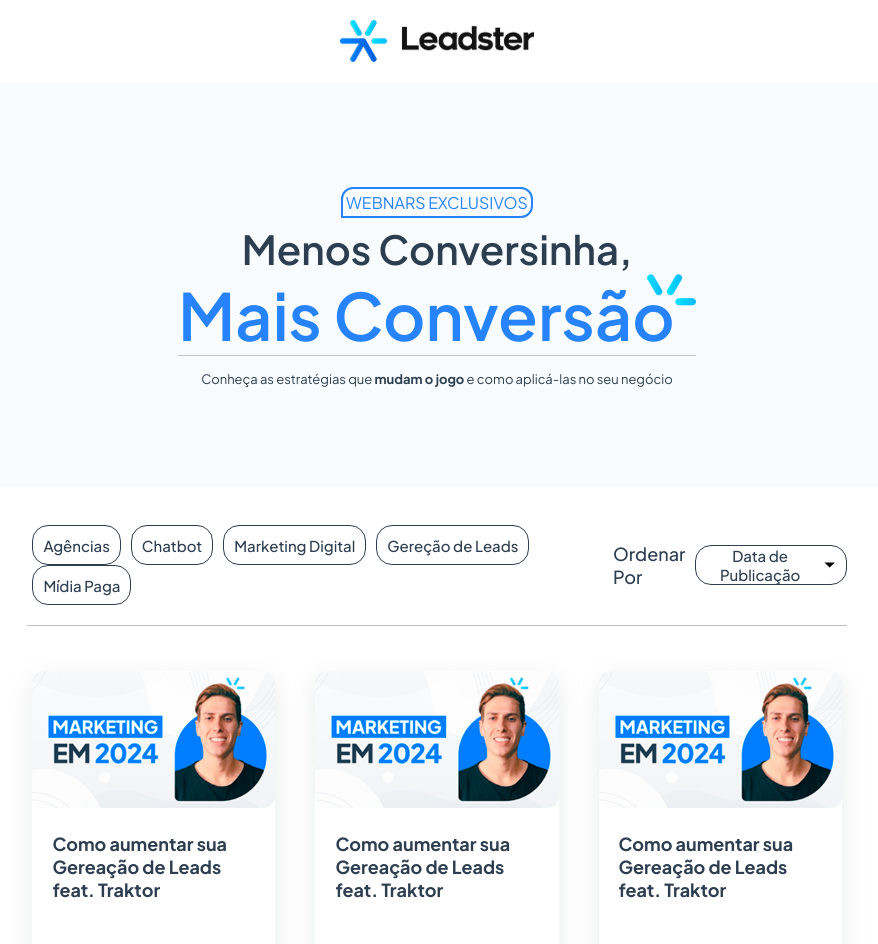
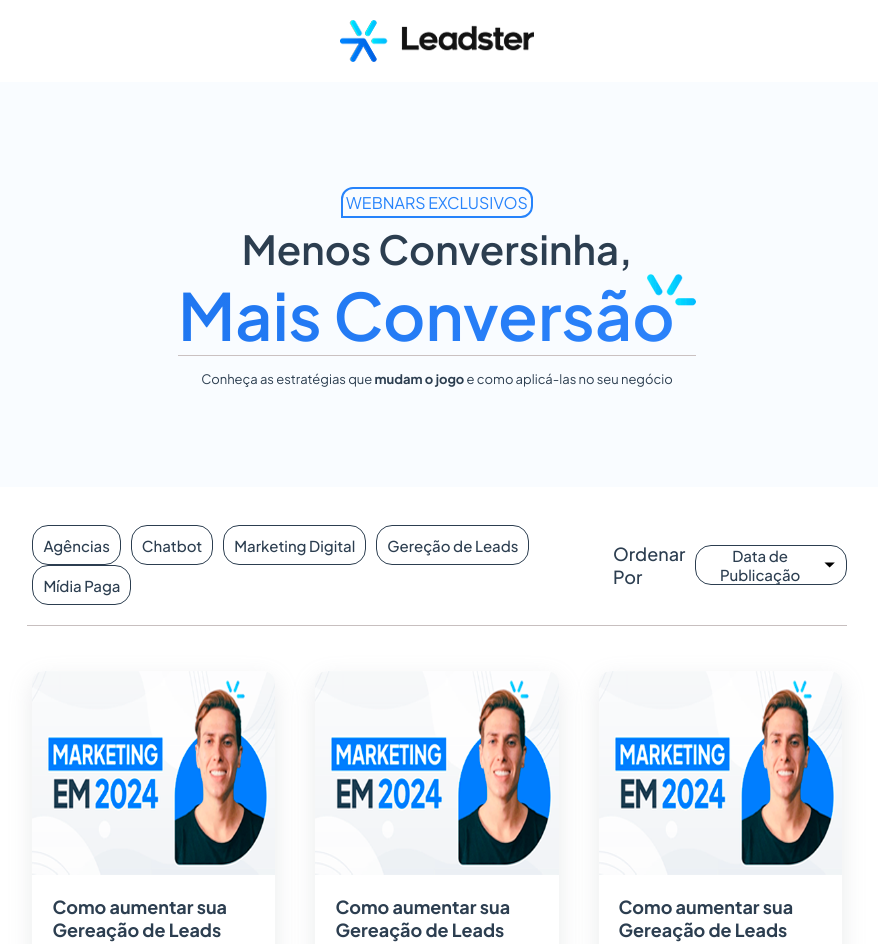
Before and after one commit to Vinicius-gif/teste-front-leadster, a Next.js app: page / in a window 1280 px wide. Shown: the top 944 px of the page, without its empty margins (203-1081 px from the left). Built offline with nearby package versions, Linux system fonts and the light colour scheme.

Commit message:
style: CardVideo component

```diff
--- a/src/components/Banner1.tsx
+++ b/src/components/Banner1.tsx
@@ -24,9 +24,11 @@
   color: var(--preto);
 `
 const Paragrafo2 = styled.h2`
+  background: linear-gradient(-45deg, #2c83fb, #1f76f0);
+  -webkit-background-clip: text;
+  -webkit-text-fill-color: transparent;
   font-weight: 600;
   font-size: 65px;
-  color: var(--azul);
   border-bottom: solid 1px #cac1c1;
 `
 const Icone = styled.img`
--- a/src/components/ListagemVideos/CardVideo.tsx
+++ b/src/components/ListagemVideos/CardVideo.tsx
@@ -6,24 +6,79 @@
   border-radius: 12px;
   height: 300px;
   margin: 5px;
+  cursor: pointer;
 `;
+
+const ContainerThumb = styled.div`
+  position: relative;
+`;
+
+const ImagemThumb = styled.div`
+  position: relative;
+  width: 100%;
+  height: 204px;
+`;
+
+const Thumbnail = styled.img`
+  border-radius: 12px 12px 0px 0px;
+  width: 100%;
+  height: 204px;
+  position: relative;
+`;
+
+const Overflow = styled.div`
+  position: absolute;
+  top: 0;
+  left: 0;
+  background: #2c83fb60;
+  width: 100%;
+  height: 204px;
+  border-radius: 12px 12px 0px 0px;
+
+  display: flex;
+  align-items: center;
+  justify-content: center;
+
+  opacity: 0.8;
+  visibility: hidden;
+
+  ${ContainerThumb}:hover & {
+    visibility: visible;
+  }
+`
+
+const IconePlay = styled.svg`
+  fill: #fff;
+  width: 60px;
+  height: 60px;
+`
 
 const CardTitle = styled.h2`
   font-size: 18px;
   padding: 20px;
   color: var(--preto);
-`;
 
-const Thumbnail = styled.img`
-  border-radius: 12px;
-  border-bottom: none;
-  width: 100%;
+  &:hover {
+    color: var(--azul);
+  }
 `;
 
 export const CardVideo = ({ title }: any) => {
   return (
     <CardContainer>
-      <Thumbnail src="/img/thumbnail.png" alt="Capa do vídeo"/>
+      <ContainerThumb>
+
+        <ImagemThumb>
+          <Thumbnail src="/img/thumbnail.png" alt="Capa do vídeo" />
+        </ImagemThumb>
+
+        <Overflow>
+          <IconePlay xmlns="http://www.w3.org/2000/svg" viewBox="0 0 163.861 163.861">
+            <path d="M34.857,3.613C20.084-4.861,8.107,2.081,8.107,19.106v125.637c0,17.042,11.977,23.975,26.75,15.509L144.67,97.275   c14.778-8.477,14.778-22.211,0-30.686L34.857,3.613z" />
+          </IconePlay>
+        </Overflow>
+      </ContainerThumb>
+
       <CardTitle>{title}</CardTitle>
     </CardContainer>
   )
--- a/src/components/ListagemVideos/index.tsx
+++ b/src/components/ListagemVideos/index.tsx
@@ -18,9 +18,7 @@
   align-items: center;
 `
 
-const ContainerBotoes = styled.section`
-
-`
+const ContainerBotoes = styled.section``
 
 const ContainerVideos = styled.div`
   display: grid;
```
